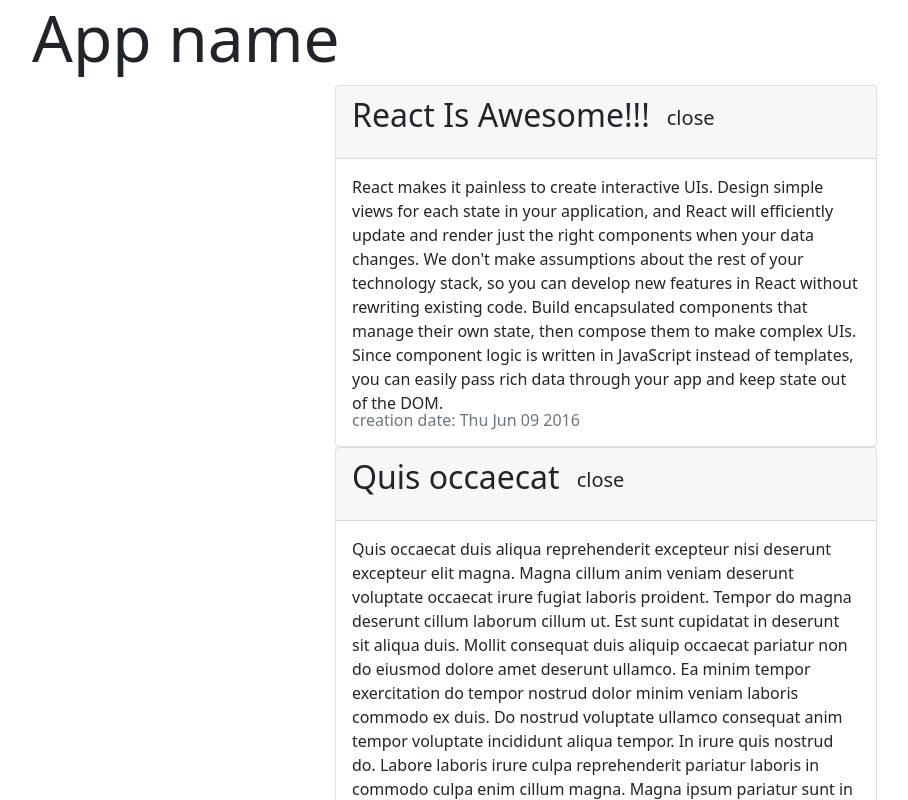
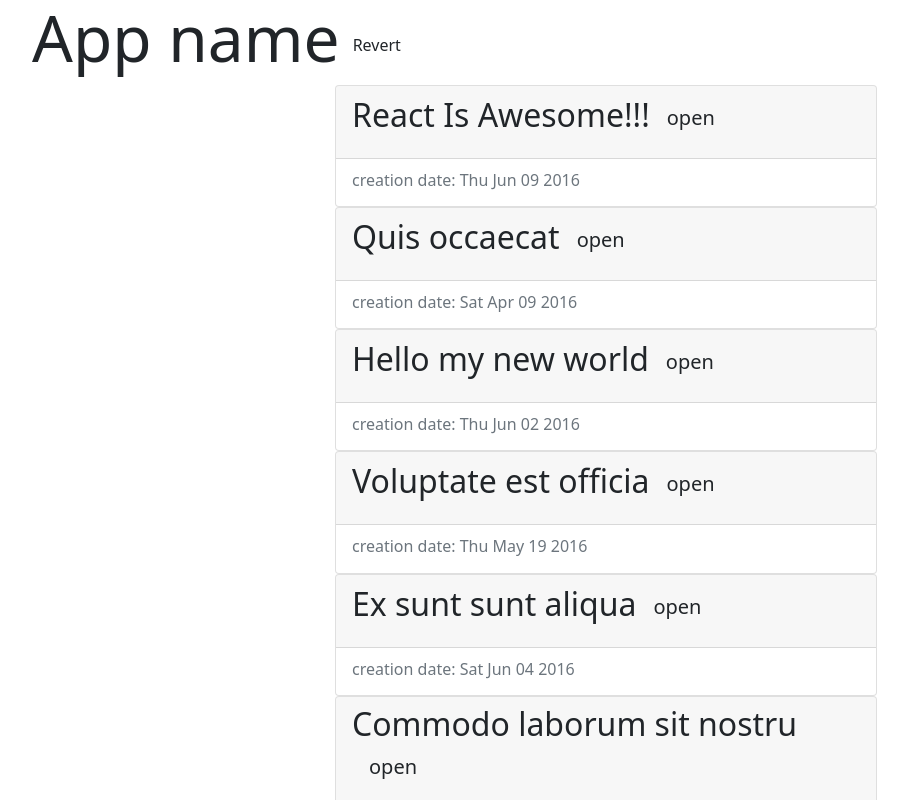
Before and after one commit to PolinaDegtyareva/screencasts_react, a React (Create React App) app: page / in a window 1280 px wide. Shown: the top 800 px of the page, without its empty margins (50-958 px from the left). Built offline with nearby package versions, Linux system fonts and the light colour scheme.

Commit message:
life cycle

```diff
--- a/src/components/App.js
+++ b/src/components/App.js
@@ -1,17 +1,30 @@
-import React from 'react'
+import React, {Component} from 'react'
 import ArticleList from './ArticleList'
 import articles from '../fixtures'
 import 'bootstrap/dist/css/bootstrap.css'
 
-function App() {
-    return (
-        <div className="container">
-            <div className="jumbotron">
-                 <h1 className="display-3">App name</h1>
+class App extends Component {
+    state = {
+        reverted: false
+    }
+
+    render() {
+        return (
+            <div className="container">
+                <div className="jumbotron">
+                     <h1 className="display-3">
+                         App name
+                         <button className="btn" onClick = {this.revert} >Revert</button>
+                     </h1>
+                </div>
+                <ArticleList articles = {this.state.reverted ? articles.reverse() : articles} />
             </div>
-            <ArticleList articles = {articles} />
-        </div>
-    )
+        )
+    }
+
+     revert = () => this.setState( {
+         reverted: !this.state.reverted
+    })
 }
 
 export default App
--- a/src/components/Article.js
+++ b/src/components/Article.js
@@ -1,16 +1,36 @@
 import React, {Component} from 'react'
 
 class Article extends Component {
-    state = {
-        isOpen: true
+    constructor(props) {
+        super(props);
+
+        this.state = {
+            isOpen: props.defaultOpen
+        }
     }
+
+    componentWillMount() {
+        console.log('---', 'mounting')
+    }
+
+    componentWillReceiveProps(nextProps) {
+        console.log('---', 'will receive props')
+        if (nextProps.defaultOpen !== this.props.defaultOpen) this.setState ({
+            isOpen: nextProps.defoultOpen
+        })
+    }
+
+    componentWillUpdate() {
+        console.log('---', 'will update')
+    }
+
 
     render() {
         const {article} = this.props
-
+        const style = {width: '50%'}
         const body = this.state.isOpen && <section className="card-text">{article.text}</section>
         return (
-            <div className="card mx-auto" style={{width: '50%'}}>
+            <div className="card mx-auto" style={style}>
                 <div className="card-header">
                     <h2>
                         {article.title}
--- a/src/components/ArticleList/index.js
+++ b/src/components/ArticleList/index.js
@@ -3,9 +3,9 @@
 import './style.css'
 
 export default function ArticleList({ articles }) {
-    const articleElements = articles.map(article =>
+    const articleElements = articles.map((article, index) =>
         <li key = {article.id} className="article-list__li">
-            <Article article = {article}/>
+            <Article article = {article} defaulOpen = {index === 0}/>
         </li>
     )
     return (
```
